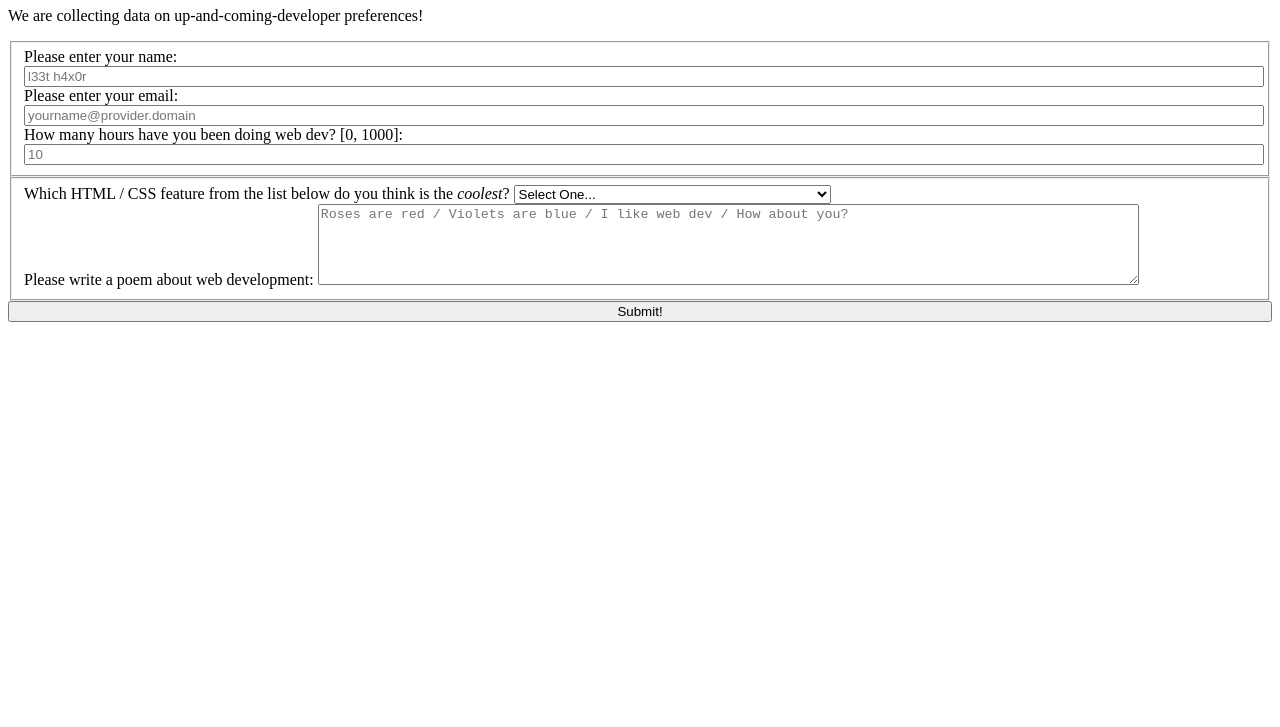
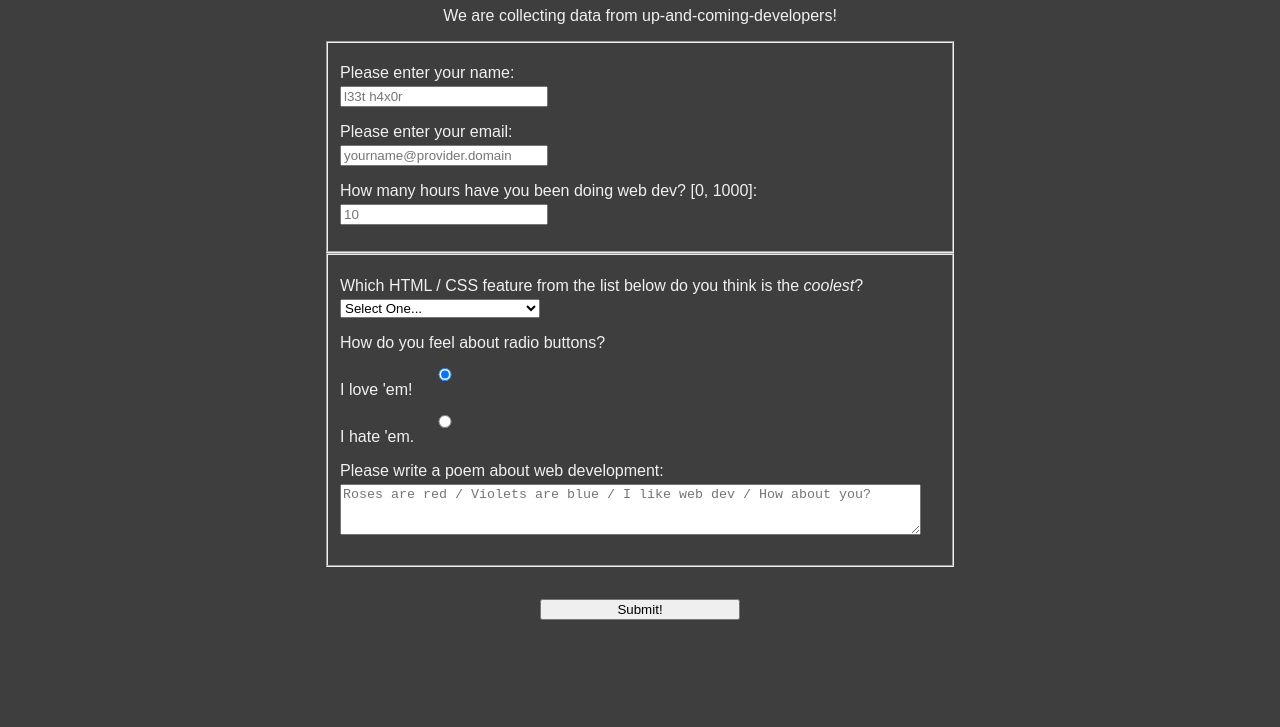
Before and after one commit to lyubogankov/freecodecamp, a plain HTML site: page responsive-web-design/project-survey-form/index.html in a window 1280 px wide. Shown: the part 73-800 px from the top of the page. Drawn offline with Linux system fonts and the light colour scheme.

Commit message:
progress on first project!

```diff
--- a/responsive-web-design/project-survey-form/index.html
+++ b/responsive-web-design/project-survey-form/index.html
@@ -8,13 +8,13 @@
     </head>
     <body>
         <h1 id="title">Web Design Survey</h1>
-        <p id="description">We are collecting data on up-and-coming-developer preferences!</p>
+        <p id="description">We are collecting data from up-and-coming-developers!</p>
         <form id="survey-form" action="">
 
             <fieldset>
-                <label for="name" id="name-label">Please enter your name: <input type="text" id="name" placeholder="l33t h4x0r"></label>
-                <label for="email" id="email-label">Please enter your email: <input type="email" id="email" placeholder="yourname@provider.domain"></label>
-                <label for="number" id="number-label">How many hours have you been doing web dev? [0, 1000]: <input type="number" min="0" max="1000" id="number" placeholder="10"></label>
+                <label for="name" id="name-label">Please enter your name: <input type="text" requred id="name" placeholder="l33t h4x0r"></label>
+                <label for="email" id="email-label">Please enter your email: <input type="email" requred id="email" placeholder="yourname@provider.domain"></label>
+                <label for="number" id="number-label">How many hours have you been doing web dev? [0, 1000]: <input type="number" required min="0" max="1000" id="number" placeholder="10"></label>
             </fieldset>
 
             <fieldset>
@@ -29,9 +29,17 @@
                     </select>
                 </label>
 
+                <p id="input-prompt">How do you feel about radio buttons?</p>
+                <label for="radio-lover"><input type="radio" name="radio-button-sentiment" value="liker" id="radio-lover" checked> I love 'em!</label>
+                <label for="radio-hater"><input type="radio" name="radio-button-sentiment" value="hater" id="radio-hater"> I hate 'em.</label>
+
+                <label>
+
+                </label>
+
                 <label for="textarea-poem">
                     Please write a poem about web development:
-                    <textarea id="textarea-poem" rows="5" cols="100" placeholder="Roses are red / Violets are blue / I like web dev / How about you?"></textarea>
+                    <textarea id="textarea-poem" rows="3" cols="70" placeholder="Roses are red / Violets are blue / I like web dev / How about you?"></textarea>
                 </label>
             </fieldset>
 
--- a/responsive-web-design/project-survey-form/styles.css
+++ b/responsive-web-design/project-survey-form/styles.css
@@ -1,11 +1,38 @@
-input {
-    width: 100%;
+
+body {
+    font-family: sans-serif;
+    background-color: #3E3E3E;
+    color: #F0F0F0;
 }
 
-h1 {
-    color: green;
+h1, p {
+    text-align: center;
+}
+
+form {
+    width: 50%;
+    min-width: 615px;
+    max-width: 750px;
+    margin: 0 auto;
 }
 
 label {
+    margin: 1rem 0;
     display: block;
 }
+
+input, select {
+    width: 100%;
+    max-width: 200px;
+    display: block;
+}
+input, select, textarea {
+    margin-top: 0.25rem;
+}
+input[type="submit"] {
+    margin: 2rem auto 0 auto;
+}
+
+p[id="input-prompt"] {
+    text-align: left;
+}
```
Also changed, not shown: 2 other files.
